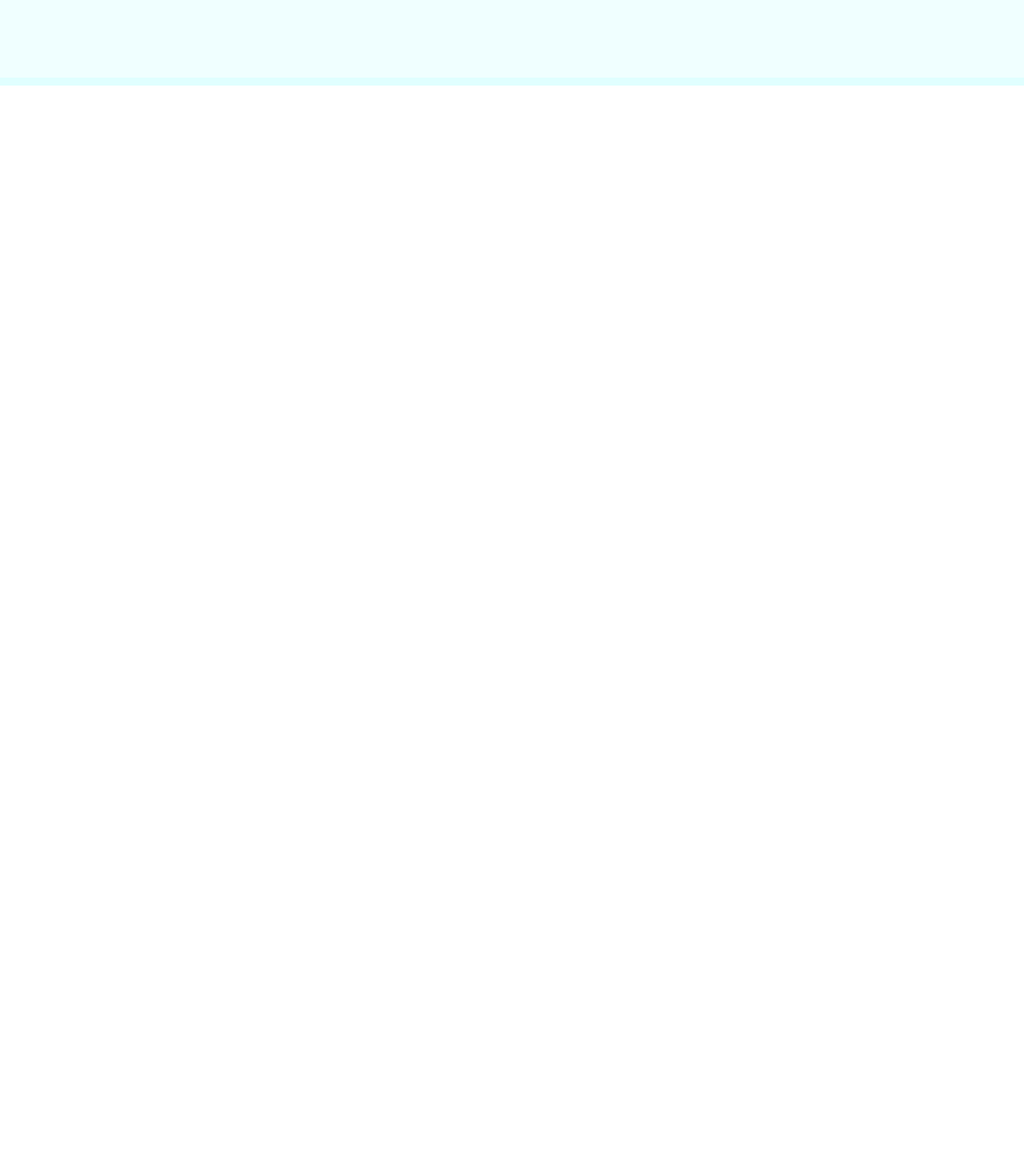
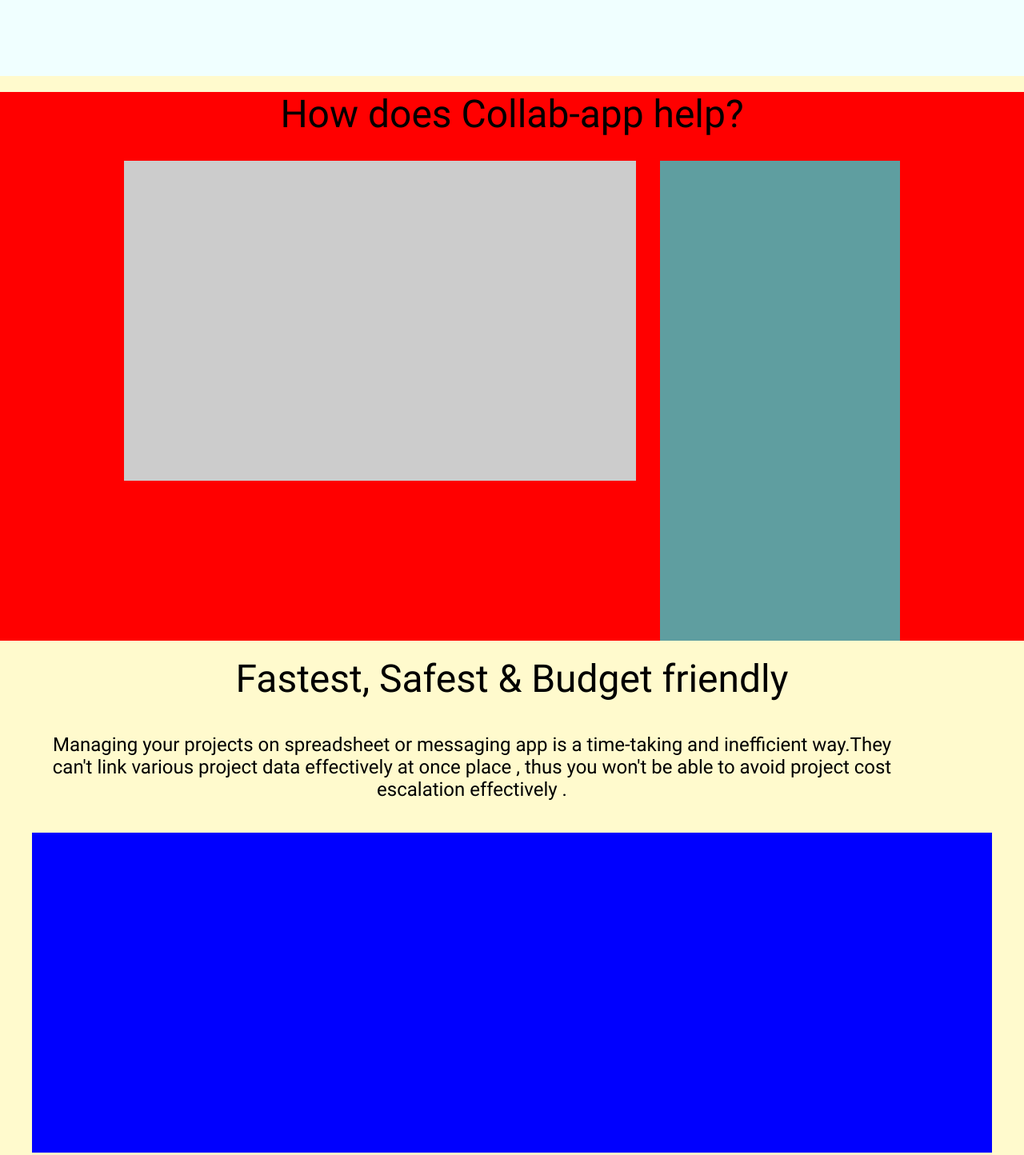
Before and after one commit to madrakas/bit_04_01_homework_colab, a website: page index.html in a window 1280 px wide. Shown: the part 1215-2659 px from the top of the page at 80% size. Before the commit the page ends 1322 px from the top, so only its background shows below. Drawn offline with Linux system fonts and the light colour scheme.

Commit message:
about colab basic section

```diff
--- a/css/main.css
+++ b/css/main.css
@@ -15,11 +15,10 @@
 
 body {
     margin: 0;
-    font-family: 'DM SANS', 'Gill Sans', 'Gill Sans MT', Calibri, 'Trebuchet MS', sans-serif;
+    font-family: 'Roboto', 'Gill Sans', 'Gill Sans MT', Calibri, 'Trebuchet MS', sans-serif;
 }
 
 h1 {
-    font-family: 'Roboto', 'Gill Sans', 'Gill Sans MT', Calibri, 'Trebuchet MS', sans-serif;
     font-size: 42px;
     font-weight: 500;
     line-height: 46px;
@@ -28,6 +27,13 @@
     color: #2B0236;
 }
 
+h2 {
+    width: 100%;
+    font-size: 48px;
+    font-weight: 500;
+    line-height: 56px;
+    text-align: center;
+}
 contentholder{
     display: flex;
     justify-content: center;
@@ -186,14 +192,7 @@
     background-color: azure;
 }
 
-.trustet-brands h3 {
-    width: 100%;
-    font-family: 'Roboto';
-    font-size: 48px;
-    font-weight: 500;
-    line-height: 56px;
-    text-align: center;
-}
+
 
 .trustet-brands .gallery {
     display: flex;
@@ -208,3 +207,54 @@
     object-fit: contain;
     object-position: bottom;
 }
+
+.about_us{
+    display: flex;
+    flex-wrap: wrap;
+    width: 100%;
+    justify-content: center;
+    padding-bottom: 50px;
+    background-color: lemonchiffon;
+}
+
+.about_us .colab_app {
+    display: flex;
+    flex-wrap: wrap;
+    gap: 30px;
+    width: 100%;
+    justify-content: center;
+    margin: 20px 0;
+    background-color: red;
+}
+
+.about_us .colab_app .features{
+    display: flex;
+    width: 640px;
+
+    height: 400px;
+    background-color: #cccccc;
+}
+
+.about_us .colab_app .demo{
+    display: flex;
+    width: 300px;
+
+    height: 600px;
+    background-color: cadetblue;
+}
+
+.about_us .video_promo p{
+    width: 1100px;
+    padding: 40px 0;
+    font-weight: 400px;
+    font-size: 24px;
+    line-height: 28px;
+    text-align: center;
+}
+
+.about_us .video_promo .video_placeholder{
+    display: flex;
+    width: 1200px;
+    height: 400px;
+    background-color: blue;
+}
--- a/index.html
+++ b/index.html
@@ -44,7 +44,7 @@
             </hero>
 
             <div class="trustet-brands">
-                <h3>Trusted by top brands</h3>
+                <h2>Trusted by top brands</h3>
                 <div class="gallery">
                     <img src="./img/brand1.png" alt="brand">
                     <img src="./img/brand2.png" alt="brand">
@@ -54,6 +54,24 @@
                 </div>
             </div>
 
+            <div class="about_us">
+                <div class="colab_app">
+                    <h2>How does Collab-app help?</h2>
+                    <div class="features">
+
+                    </div>
+                    <div class="demo">
+
+                    </div>
+                </div>
+                <div class="video_promo">
+                    <h2>Fastest, Safest & Budget friendly</h2>
+                    <p>Managing your projects on spreadsheet  or messaging app is a time-taking and inefficient way.They can't link various project data effectively at once place , thus you won't be able to avoid project cost escalation effectively .</p>
+                    <div class="video_placeholder"></div>
+                </div>
+
+            </div>
+
 
         </content>
     </contentholder>
```
